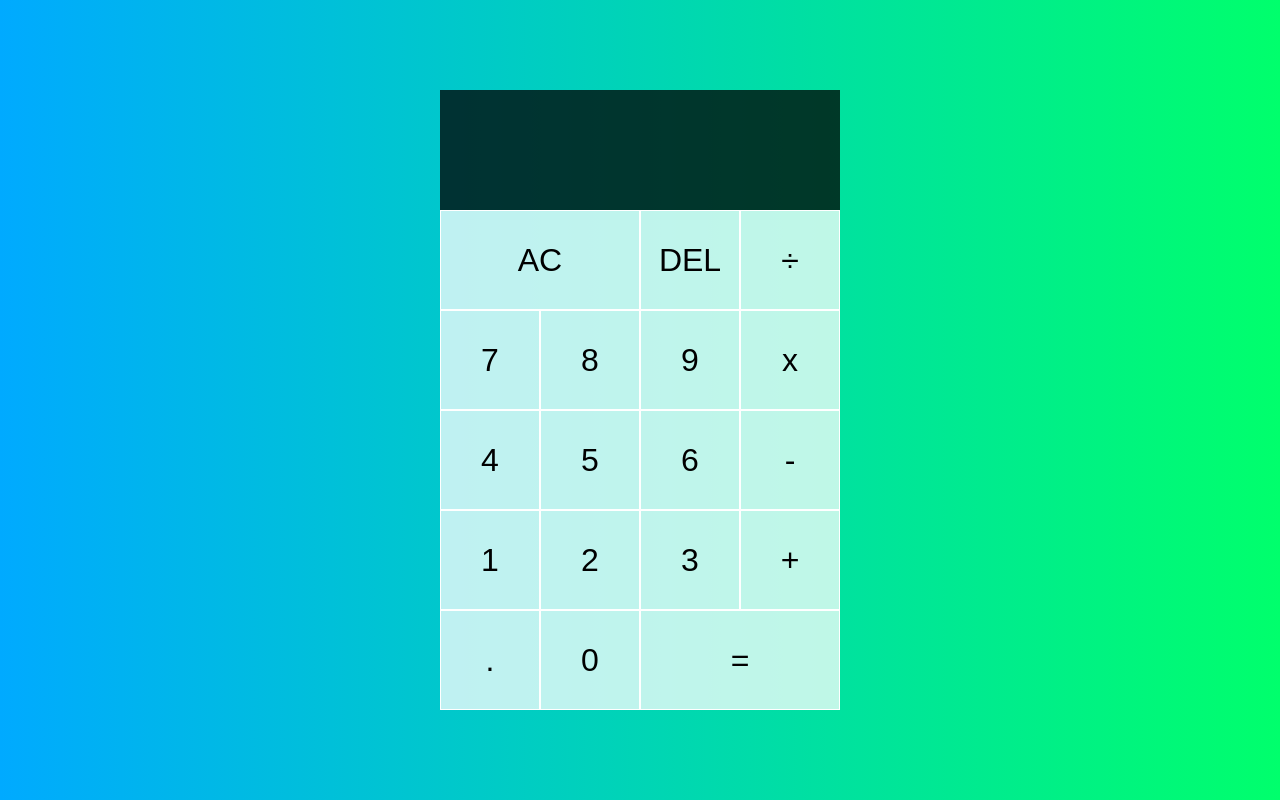
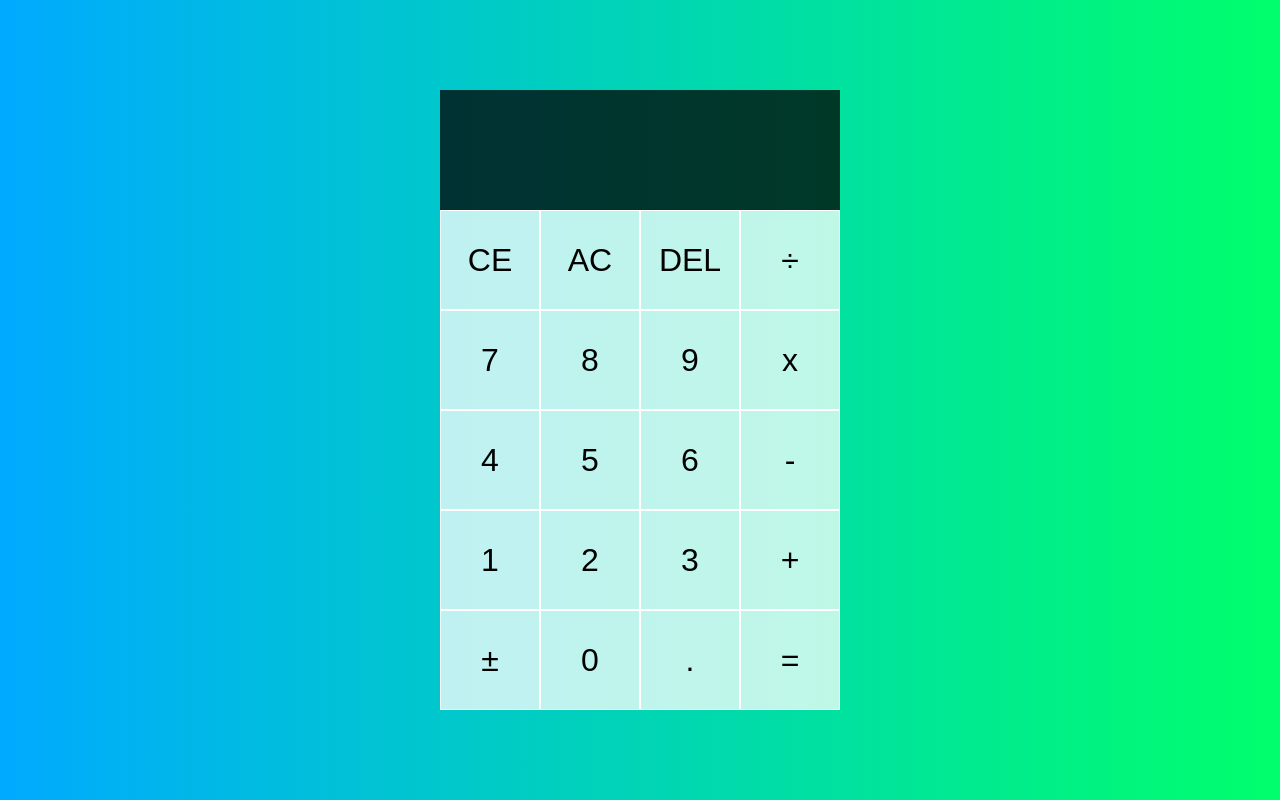
Before and after one commit to CodeWorks4me/Portfolio, a PHP site: page / in a window 1280 px wide. Run offline with PHP 8.4, Linux system fonts and the light colour scheme.

Commit message:
en funktion kvarstår, sen klar (plusminus knappen)

```diff
--- a/Portfolio/Projekt/Calculator/index.html
+++ b/Portfolio/Projekt/Calculator/index.html
@@ -13,7 +13,8 @@
             <div data-previous-operand class="previous-operand"></div>
             <div data-current-operand class="current-operand"></div>
         </div>
-        <button data-all-clear class="span-two">AC</button>
+        <button data-clear-entry>CE</button>
+        <button data-all-clear>AC</button>
         <button data-delete>DEL</button>
         <button data-operation>÷</button>
         <button data-number>7</button>
@@ -28,9 +29,10 @@
         <button data-number>2</button>
         <button data-number>3</button>
         <button data-operation>+</button>
+        <button data-plus-minus>±</button>
+        <button data-number>0</button>
         <button data-number>.</button>
-        <button data-number>0</button>
-        <button  data-equals class="span-two">=</button>
+        <button data-equals>=</button>
 
     </div>
 </body>
--- a/Portfolio/Projekt/Calculator/script.js
+++ b/Portfolio/Projekt/Calculator/script.js
@@ -13,8 +13,17 @@ class Calculator {
         this.operation = undefined
     }
 
+    clearEntry() {
+        this.currentOperand = ''
+    }
+
     delete() {
         this.currentOperand = this.currentOperand.toString().slice(0, -1)
+    }
+
+    //to be fixed
+    plusMinus() {
+
     }
 
     appendNumber(number) {
@@ -116,6 +125,8 @@ const operationButtons = document.querySelectorAll('[data-operation]')
 const equalsButton = document.querySelector('[data-equals]')
 const deleteButton = document.querySelector('[data-delete]')
 const allClearButton = document.querySelector('[data-all-clear]')
+const clearEntryButton = document.querySelector('[data-clear-entry]')
+const plusMinusButton = document.querySelector('[data-plus-minus]')
 const previousOperandTextElement = document.querySelector('[data-previous-operand]')
 const currentOperandTextElement = document.querySelector('[data-current-operand]')
 
@@ -137,6 +148,11 @@ operationButtons.forEach(button => {
     })
 })
 
+plusMinusButton.addEventListener('click', button => {
+    calculator.plusMinus()
+    calculator.updateDisplay()
+})
+
 equalsButton.addEventListener('click', button => {
     calculator.compute()
     calculator.updateDisplay()
@@ -147,6 +163,11 @@ allClearButton.addEventListener('click', button => {
     calculator.updateDisplay()
 })
 
+clearEntryButton.addEventListener('click', button => {
+    calculator.clearEntry()
+    calculator.updateDisplay()
+})
+
 deleteButton.addEventListener('click', button => {
     calculator.delete()
     calculator.updateDisplay()
--- a/Portfolio/Projekt/Calculator/styles.css
+++ b/Portfolio/Projekt/Calculator/styles.css
@@ -30,10 +30,6 @@ body {
     background-color: rgba(255, 255, 255, .9);
 }
 
-.span-two {
-    grid-column: span 2;
-}
-
 .output {
     grid-column: 1 / -1;
     background-color: rgba(0, 0, 0, .75);
```
